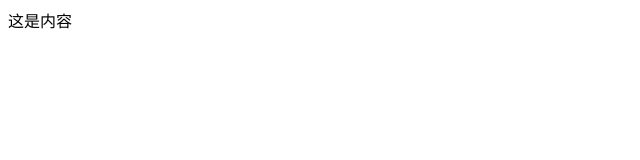
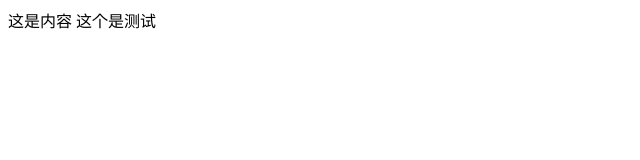
Before and after one commit to DelphingKong/blog20170323, a plain HTML site: page index.html in a window 1280 px wide. Shown: the whole page, without its empty margins (0-640 px from the left). Drawn offline with Linux system fonts and the light colour scheme.

Commit message:
Update index.html

```diff
--- a/index.html
+++ b/index.html
@@ -2,4 +2,5 @@
 <html>
 <title>我的第一个页面</title>
 这是内容
+  这个是测试
 </html>
```
